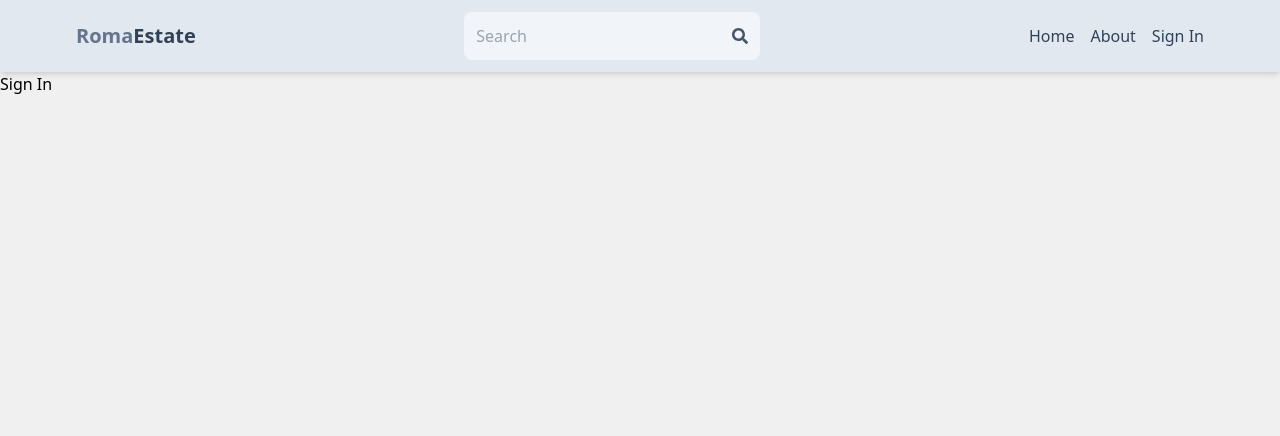
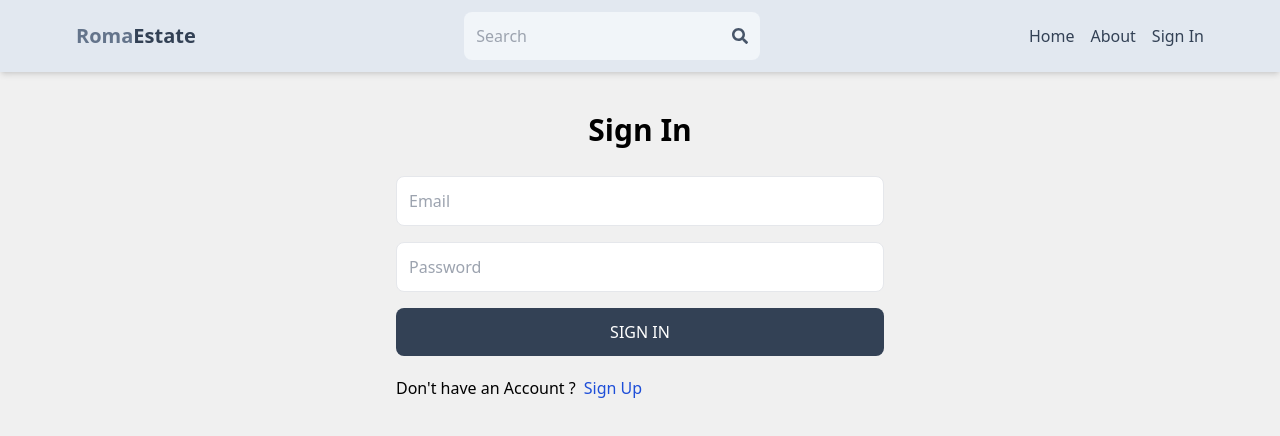
Before and after one commit to ShowGa/Real-Estate-client, a React (Vite) app in the folder client/: page /sign-in in a window 1280 px wide. Shown: the top 436 px of the page. Built offline with nearby package versions, Linux system fonts and the light colour scheme.

Commit message:
Complete signin page functionality

```diff
--- a/client/src/pages/SignIn.jsx
+++ b/client/src/pages/SignIn.jsx
@@ -1,8 +1,74 @@
-import React from "react";
+import React, { useState } from "react";
 import { Link } from "react-router-dom";
+import AuthService from "../services/auth-service.js";
+import { useNavigate } from "react-router-dom";
 
 const SignIn = () => {
-  return <div>Sign In</div>;
+  const [formData, setFormData] = useState({});
+  const [loading, setLoading] = useState(false);
+  const [error, setError] = useState(null);
+  const navigate = useNavigate();
+
+  const handleChange = (e) => {
+    setFormData({
+      ...formData,
+      [e.target.id]: e.target.value,
+    });
+  };
+  const handleSubmit = async (e) => {
+    e.preventDefault();
+    setLoading(true);
+    // axios post for sign in
+    AuthService.signIn(formData)
+      .then((res) => {
+        console.log(res);
+        setLoading(false);
+        setError(null);
+        alert(`Welcome ! ${res.data.username} ( . )( . )`);
+        navigate("/");
+      })
+      .catch((e) => {
+        console.log(e.response.data);
+        setLoading(false);
+        setError(e.response.data.message);
+      });
+  };
+
+  return (
+    <div className="p-3 max-w-lg mx-auto">
+      <h1 className="text-3xl text-center font-semibold my-7">Sign In</h1>
+      <form className="flex flex-col gap-4">
+        <input
+          type="email"
+          placeholder="Email"
+          className="border p-3 rounded-lg"
+          id="email"
+          onChange={handleChange}
+        />
+        <input
+          type="password"
+          placeholder="Password"
+          className="border p-3 rounded-lg"
+          id="password"
+          onChange={handleChange}
+        />
+        <button
+          disabled={loading}
+          className="bg-slate-700 text-white p-3 rounded-lg uppercase hover:opacity-95 disabled:opacity-80"
+          onClick={handleSubmit}
+        >
+          {loading ? "Loading..." : "Sign In"}
+        </button>
+      </form>
+      <div className="flex gap-2 mt-5">
+        <p>Don't have an Account ?</p>
+        <Link to={"/sign-up"}>
+          <span className="text-blue-700">Sign Up</span>
+        </Link>
+      </div>
+      <div>{error && <p className="text-red-500 mt-5">{error}</p>}</div>
+    </div>
+  );
 };
 
 export default SignIn;
--- a/client/src/services/auth-service.js
+++ b/client/src/services/auth-service.js
@@ -1,10 +1,14 @@
 import axios from "axios";
 
-const AIP_URL = "http://localhost:8080";
+const API_URL = "http://localhost:8080";
 
 class AuthService {
   register(formData) {
-    return axios.post(AIP_URL + "/server/auth/signup", formData);
+    return axios.post(API_URL + "/server/auth/signup", formData);
+  }
+
+  signIn(formData) {
+    return axios.post(API_URL + "/server/auth/signin", formData);
   }
 }
 
```
Also changed, not shown: 1 other file (tests, documents, lock files or other folders).
